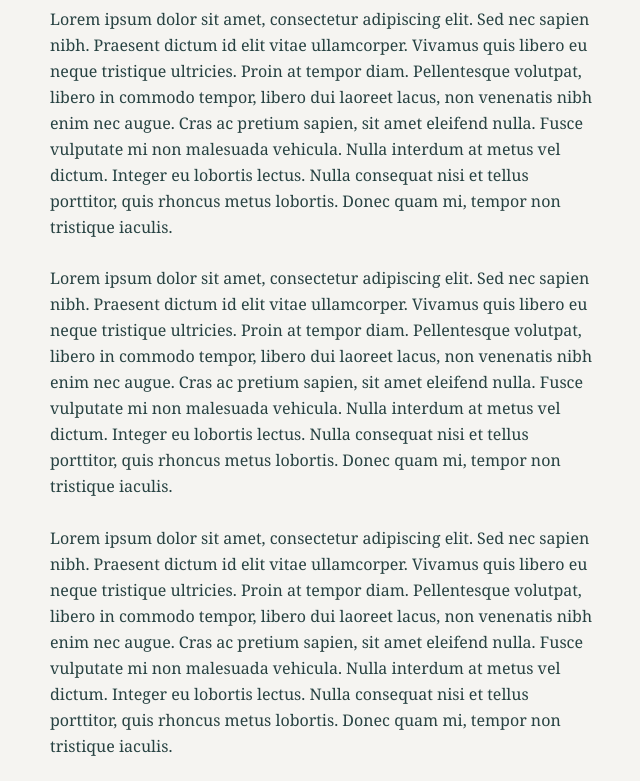
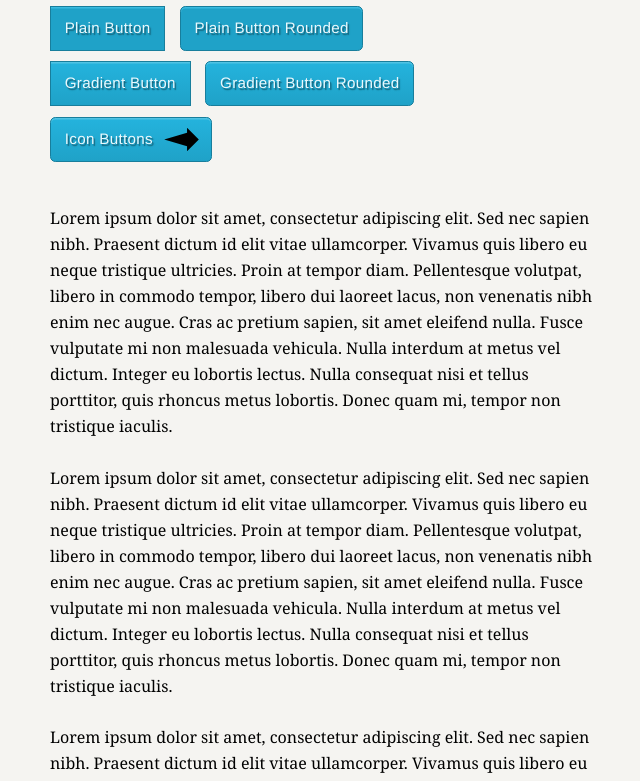
Before and after one commit to blangdon/neat-template-1.0, a website: page index.html in a window 1280 px wide. Shown: the part 117-898 px from the top of the page, without its empty margins (46-686 px from the left). Drawn offline with nearby package versions, Linux system fonts and the light colour scheme; files that its build step writes are made by us from their sources.

Commit message:
Create base button classes and mixins all based on font size. Create icon buttons based on existing icons created using grunt.

```diff
--- a/index.html
+++ b/index.html
@@ -30,6 +30,13 @@
             <section>
                 <article>
                     <h1>This is an h1 tag</h1>
+                    <p>
+                        <a href="#" class="button-plain">Plain Button</a>
+                        <a href="#" class="button-plain button-rounded">Plain Button Rounded</a><br />
+                        <a href="#" class="button-gradient">Gradient Button</a>
+                        <a href="#" class="button-gradient button-rounded">Gradient Button Rounded</a><br />
+                        <a href="#" class="button-gradient button-rounded button-icon-arrow-1">Icon Buttons</a>
+                    </p>
                     <p>
                         Lorem ipsum dolor sit amet, consectetur adipiscing elit. Sed nec sapien nibh. Praesent dictum id elit vitae ullamcorper. Vivamus quis libero eu neque tristique ultricies. Proin at tempor diam. Pellentesque volutpat, libero in commodo tempor, libero dui laoreet lacus, non venenatis nibh enim nec augue. Cras ac pretium sapien, sit amet eleifend nulla. Fusce vulputate mi non malesuada vehicula. Nulla interdum at metus vel dictum. Integer eu lobortis lectus. Nulla consequat nisi et tellus porttitor, quis rhoncus metus lobortis. Donec quam mi, tempor non tristique iaculis.
                     </p>
--- a/scss/content/_buttons.scss
+++ b/scss/content/_buttons.scss
@@ -1,3 +1,33 @@
 // -------------------------------------------------------------------------
 // Content - Buttons
 // -------------------------------------------------------------------------
+
+.button-plain{
+	// bg-color, font-color, text-shadow color
+	@include button-plain($color-blue, lighten($color-blue, 50%), darken($color-blue, 18%));
+}
+.button-gradient{
+	// gradient-top, gradient-bottom, font-color, text-shadow color
+	@include button-gradient(lighten($color-blue, 5%), $color-blue, lighten($color-blue, 50%), darken($color-blue, 18%));
+}
+.button-rounded{
+	border-radius: .35em;
+}
+// icon buttons - these need to be updated manually class by class unlike the non buttion icons / icons with text,
+// which are compiled using Grunt
+*[class*='button-icon-']{
+	display: inline-block;
+	padding-right: 3.8em;
+	position: relative;
+	&.button-icon-arrow-1:before {
+		background: url(../img/icon/svg/arrow-1-min.svg) no-repeat;
+		background-size: contain;
+		content: "";
+		width: 100%;
+		height: 100%;
+		position: absolute;
+		background-position: right .5em center;
+		top: 0;
+		right: 0;
+	}
+}
--- a/scss/main.scss
+++ b/scss/main.scss
@@ -11,6 +11,7 @@
 @import "modules/_color";
 @import "modules/_grid";
 @import "modules/_typography";
+@import "modules/_buttons";
 
 // Layout
 @import "layout/_article";
@@ -22,8 +23,8 @@
 @import "layout/_sidebar";
 
 // Content
-@import "content/_buttons";
 @import "content/_forms";
 @import "content/_images";
 @import "content/_typography";
 @import "content/_icons";
+@import "content/_buttons";
--- /dev/null
+++ b/scss/modules/_buttons.scss
@@ -0,0 +1,84 @@
+// -------------------------------------------------------------------------
+// Modules - Buttons
+// -------------------------------------------------------------------------
+
+// General button styles
+*[class*='button-']{
+	font-family: "Helvetica", sans-serif;
+	@include transition (all .1s ease-in-out);
+	padding: .6em .9em;
+	margin: 0 .7em .7em 0;
+	@include rem-fallback(font-size, .95);
+	cursor: pointer;
+	display: inline-block;
+	text-decoration: none;
+	text-align: center;
+	letter-spacing: .02rem;
+}
+
+// Regular button
+@mixin button-plain($bg-color, $font-color, $text-shadow) {
+	color: $font-color;
+	text-shadow: .1em .1em .08em $text-shadow;
+	background: $bg-color;
+	border: 1px solid darken($bg-color, 10%);
+	-moz-box-shadow:    inset 0 .1em 0 lighten($bg-color, 10%);
+  	-webkit-box-shadow: inset 0 .1em 0 lighten($bg-color, 10%);
+  	box-shadow:         inset 0 .1em 0 lighten($bg-color, 10%);
+	&:hover{
+		background: darken($bg-color, 3.5%);
+	}
+	&:active{
+		background: darken($bg-color, 6%);
+	}
+}
+
+// Gradient button
+@mixin button-gradient($top_color, $bottom_color, $font-color, $text-shadow) {
+	color: $font-color;
+	text-shadow: .1em .1em .08em $text-shadow;
+	@include linear-gradient($top_color, $bottom_color);
+	border: 1px solid darken($bottom-color, 10%);
+	-moz-box-shadow:    inset 0 .1em 0 lighten($top-color, 10%);
+  	-webkit-box-shadow: inset 0 .1em 0 lighten($top-color, 10%);
+  	box-shadow:         inset 0 .1em 0 lighten($top-color, 10%);
+	&:hover{
+		// css transitions don't work with gradient bg's. If transition is needed switch teh below to
+		// an opacity fade instead
+		@include linear-gradient(darken($top_color, 3.5%), darken($bottom_color, 3.5%));
+	}
+	&:active{
+		@include linear-gradient(darken($bottom_color, 3.5%), darken($top_color, 3.5%));
+	}
+}
+
+// -------------------------------------------------------------------------
+// Responsive
+// -------------------------------------------------------------------------
+
+// Mobile
+@include media($mobile){
+	*[class*='button-']{
+		@include rem-fallback(font-size, 1.2);
+	}
+}
+// Mobile / Tablet
+@include media($mobile-tablet){
+	*[class*='button-']{
+		@include rem-fallback(font-size, 1.1);
+	}
+}
+// Tablet
+@include media($tablet){
+	*[class*='button-']{
+		@include rem-fallback(font-size, 1);
+	}
+}
+// Desktop
+@include media($desktop){
+	html{ font-size: 100%; }
+}
+// Large Desktop
+@include media($desktop-large){
+	html{ font-size: 100%; }
+}
--- a/scss/modules/_color.scss
+++ b/scss/modules/_color.scss
@@ -6,11 +6,13 @@
 $color-white: #f5f4f1;
 $color-black: #333;
 $color-red: #c42929;
+$color-blue: #1fa2c8;
 $color-aqua: #00c2c0;
-$color-aqua-grey: #c1dada;
+$color-aqua-grey: #81a0a0;
 $color-purple: #8100db;
 $color-green: #00c32e;
 $color-yellow: #e6d628;
+$color-orange: #FF530D;
 
 /* Opacity Mixin */
 @mixin opacity($opacity){
```
Also changed, not shown: css/main.css, 1 other file.
